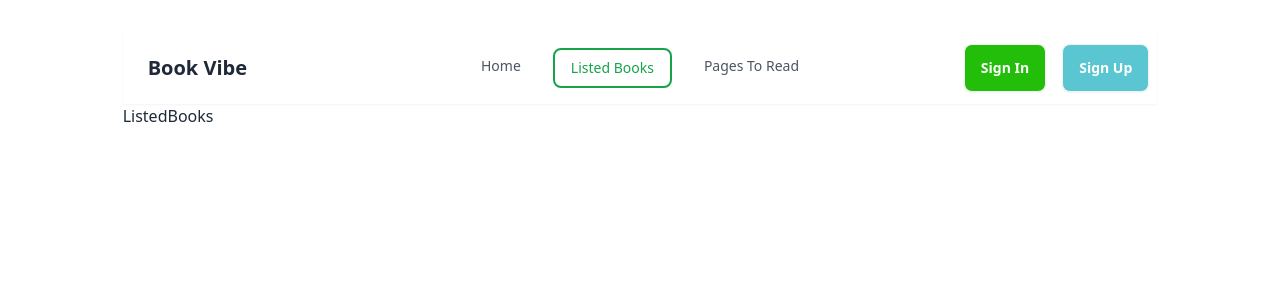
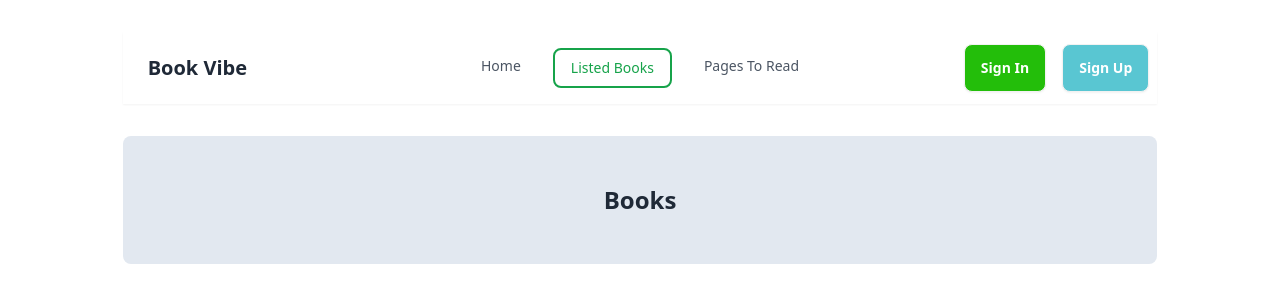
Before and after one commit to oworkmahade/React-Book-Review, a React (Vite) app: page /listed-books in a window 1280 px wide. Shown: the top 302 px of the page. Built offline with nearby package versions, Linux system fonts and the light colour scheme.

Commit message:
commited

```diff
--- a/src/components/ListedBooks/ListedBooks.jsx
+++ b/src/components/ListedBooks/ListedBooks.jsx
@@ -1,7 +1,13 @@
 // import PropTypes from 'prop-types'
 
 function ListedBooks() {
-  return <div>ListedBooks</div>;
+  return (
+    <div>
+      <div className="py-12 my-8 text-center rounded-lg bg-slate-200">
+        <h2 className="text-2xl font-bold">Books</h2>
+      </div>
+    </div>
+  );
 }
 
 // ListedBooks.propTypes = {}
--- a/src/utility/localStorage.js
+++ b/src/utility/localStorage.js
@@ -20,10 +20,10 @@ const saveWishlistToLocalStorage = (wishlistDataId) => {
   localStorage.setItem("wishlistData", JSON.stringify(updateWishlistItem));
 };
 
-const removeWishlistItemFromLocalStorage = (wishlistDataId) => {
+const removeWishlistItemFromLocalStorage = (readDataId) => {
   const storedWishlistItem = getStoredWishlistItem();
   const updateWishlistItem = storedWishlistItem.filter(
-    (id) => id !== wishlistDataId,
+    (id) => id !== readDataId,
   );
   localStorage.setItem("wishlistData", JSON.stringify(updateWishlistItem));
 };
```
